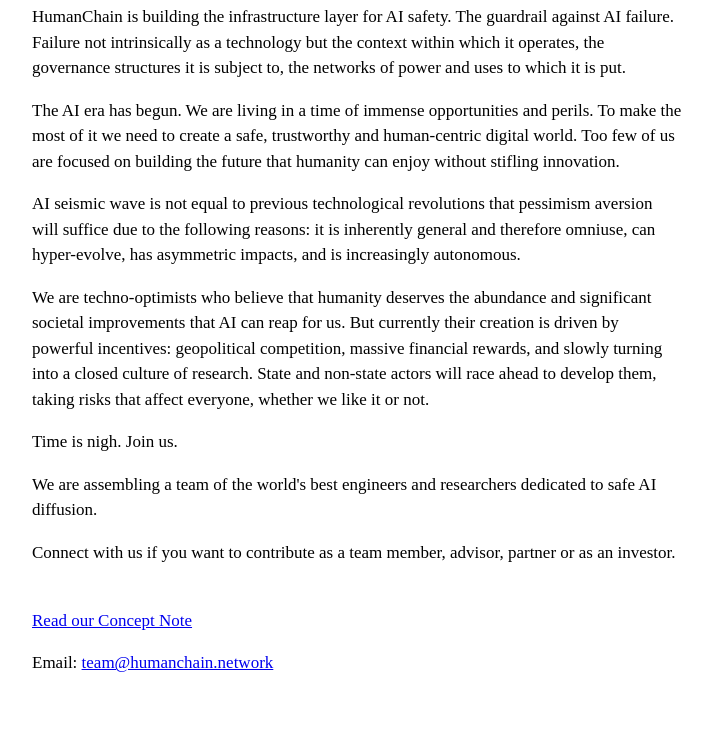
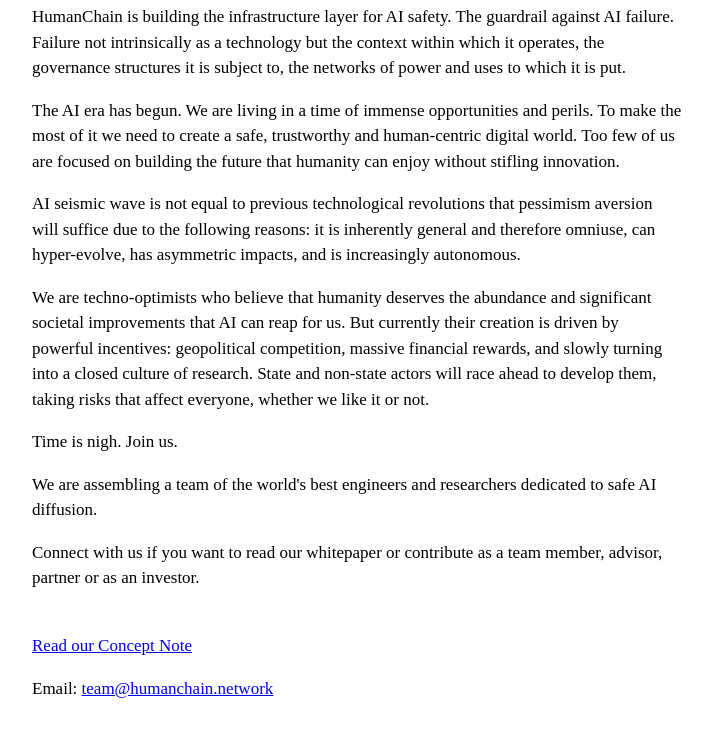
Before and after one commit to Human-Chain/landing-page, a plain HTML site: page index.html in a window 1280 px wide. Shown: the part 120-856 px from the top of the page, without its empty margins (283-995 px from the left). Drawn offline with Linux system fonts and the light colour scheme.

Commit message:
Updated content

```diff
--- a/index.html
+++ b/index.html
@@ -63,7 +63,7 @@
       <p>Time is nigh. Join us.</p>
       <p>We are assembling a team of the world's best engineers and researchers dedicated to safe AI diffusion.
       </p>
-      <p>Connect with us if you want to contribute as a team member, advisor, partner or as an investor.</p>
+      <p>Connect with us if you want to read our whitepaper or contribute as a team member, advisor, partner or as an investor.</p>
       <br>
       <a href="https://docs.humanchain.network/concept-note">Read our Concept Note</a>
       <p>Email: <a href=mailto:team@humanchain.network>team@humanchain.network</a></p>
```
